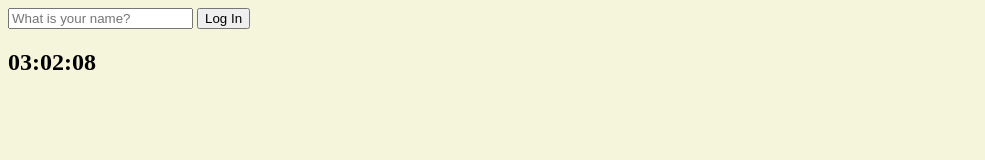
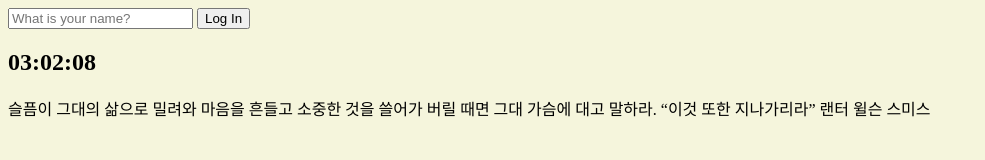
Before and after one commit to davidyoon891122/JavascriptTodoNC, a plain HTML site: page index.html in a window 1280 px wide. Shown: the whole page, without its empty margins (0-985 px from the left). Drawn offline with Linux system fonts and the light colour scheme.

Commit message:
add quotes.js to make random today quote

```diff
--- a/index.html
+++ b/index.html
@@ -15,8 +15,15 @@
         </form>
         <h1 id="greeting" class="hidden"> </h1>
         <h2 id="clock">00:00:00</h2>
+
+        <div id="quote">
+            <span></span>
+            <span></span>
+        </div>
+
         <script type="text/javascript" src="js/greetings.js"></script>
         <script src="js/clock.js"></script>
+        <script src="js/quotes.js"></script>
 
     </body>
 
--- /dev/null
+++ b/js/quotes.js
@@ -0,0 +1,50 @@
+const quotes = [
+    {
+        quote: "나 자신에 대한 자신감을 잃으면 온 세상이 나의 적이 된다.",
+        author: "랄프 왈도 에머슨",
+    },
+    {
+        quote: "항상 맑으면 사막이 된다. 비가 내리고 바람이 불어야만 비옥한 땅이 된다.",
+        author: "스페인 속담",
+    },
+    {
+        quote: "인생에서 가장 슬픈 세 가지할 수 있었는데, 해야 했는데, 해야만 했는데.",
+        author: "루이스 E. 분",
+    },
+    {
+        quote: "같은 실수를 두려워하되 새로운 실수를 두려워하지 마라. 실수는 곧 경험이다.",
+        author: "도서 ‘어떤 하루’ 中",
+    },
+    {
+        quote: "오늘은 당신의 남은 인생 중, 첫 번째 날이다.",
+        author: "영화 ‘아메리칸 뷰티’ 中",
+    },
+    {
+        quote: "별은 바라보는 자에게 빛을 준다.",
+        author: "도서 ‘드래곤 라자’ 中",
+    },
+    {
+        quote: "인생은 곱셈이다. 어떤 기회가 와도 내가 제로면 아무런 의미가 없다.",
+        author: "나카무라 미츠루",
+    },
+    {
+        quote: "생명이 있는 한 희망이 있다. 실망을 친구로 삼을 것인가, 아니면 희망을 친구로 삼을 것인가.",
+        author: "도서 ‘프린세스, 라 브라바!’ 中",
+    },
+    {
+        quote: "실패란 넘어지는 것이 아니라, 넘어진 자리에 머무는 것이다.",
+        author: "나카무라 미츠루",
+    },
+    {
+        quote: "슬픔이 그대의 삶으로 밀려와 마음을 흔들고 소중한 것을 쓸어가 버릴 때면 그대 가슴에 대고 말하라. “이것 또한 지나가리라”",
+        author: "랜터 윌슨 스미스"
+    }
+];
+
+const quote = document.querySelector("#quote span:first-child");
+const author = document.querySelector("#quote span:last-child");
+
+
+const todaysQuote = quotes[Math.round(Math.random()*quotes.length)];
+quote.innerText = todaysQuote.quote;
+author.innerText = todaysQuote.author;
```
